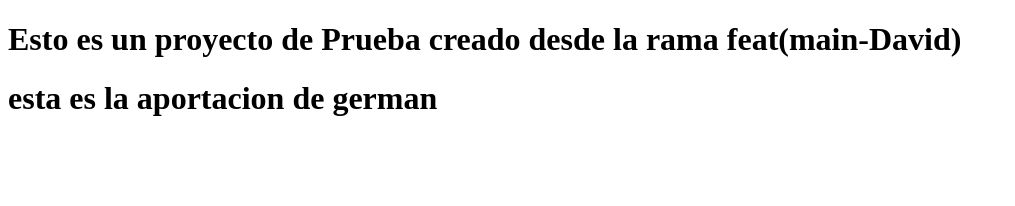
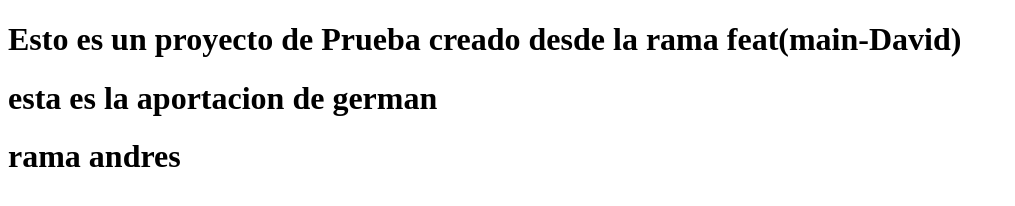
Before and after one commit to davidmll/tarea-dia-24-grupo4, a plain HTML site: page src/index.html in a window 1280 px wide. Shown: the whole page, without its empty margins (0-1015 px from the left). Drawn offline with Linux system fonts and the light colour scheme.

Commit message:
andres_2

```diff
--- a/src/index.html
+++ b/src/index.html
@@ -10,5 +10,7 @@
     <h1>Esto es un proyecto de Prueba creado desde la rama feat(main-David)</h1>
 
     <h1>esta es la aportacion de german</h1>
+
+    <h1>rama andres</h1>
 </body>
 </html>
```
